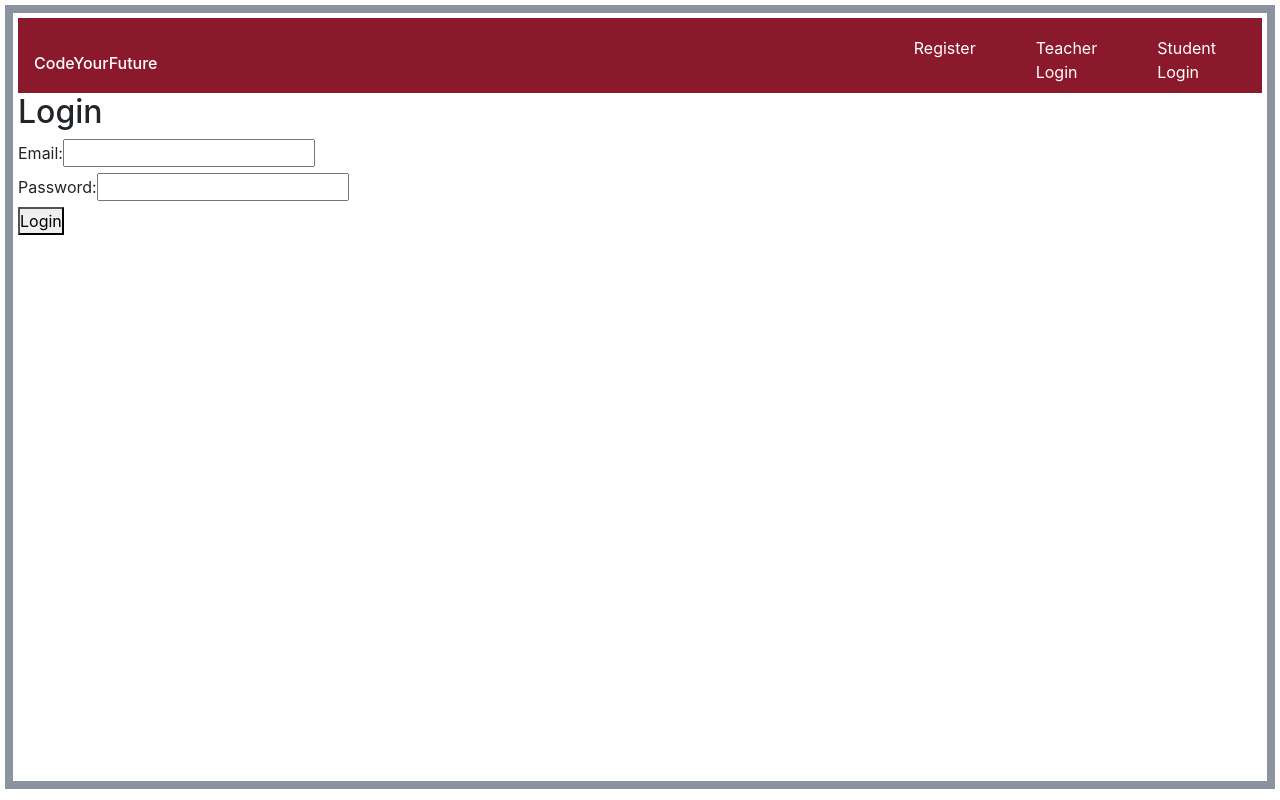
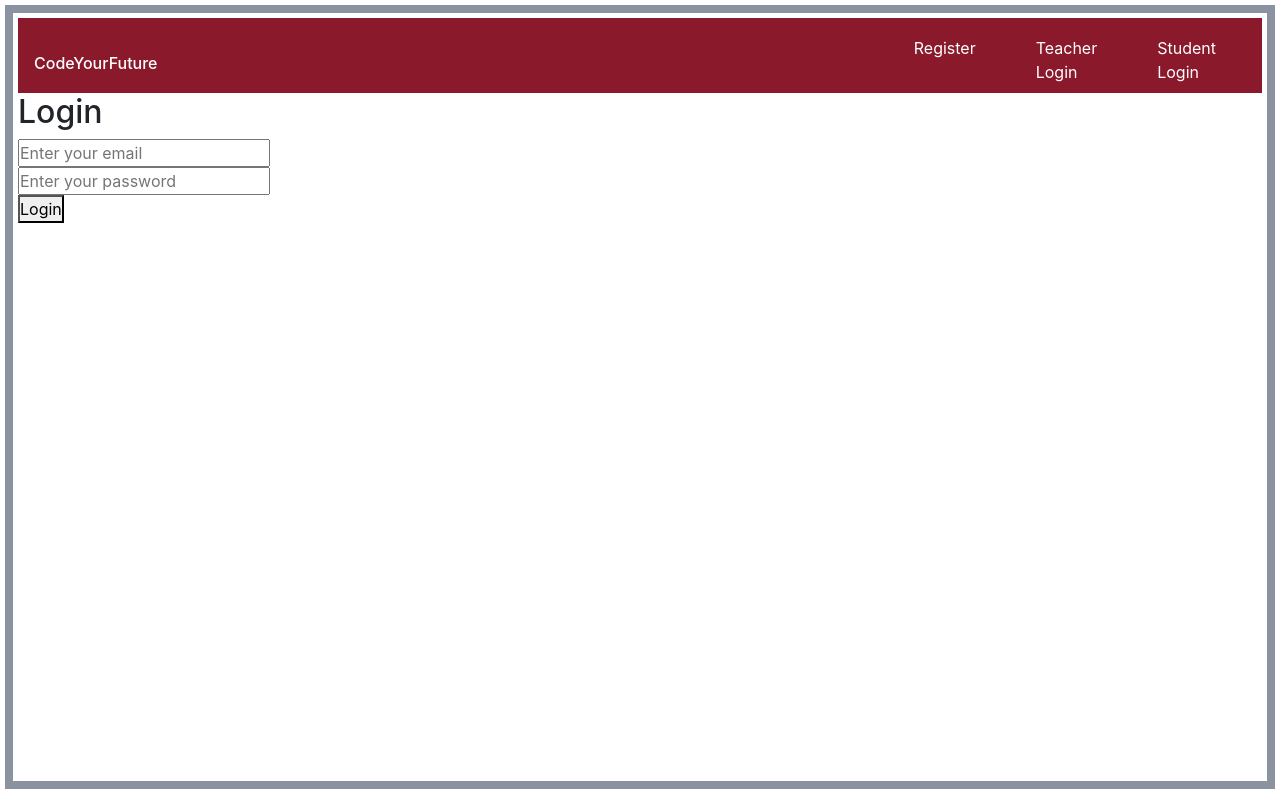
Before and after one commit to Fatimohkuforiji1/modest-buffalo-quizz, a React (Create React App) app in the folder client/: page /login in a window 1280 px wide. Built offline with nearby package versions, Linux system fonts and the light colour scheme.

Commit message:
mades some changes to the database , server.js and login form

```diff
--- a/client/src/Component/LoginForm.js
+++ b/client/src/Component/LoginForm.js
@@ -12,7 +12,6 @@ function LoginForm() {
 
   function submitHandler(e) {
     e.preventDefault();
-    // console.log(details);
     const userLogin = { email: details.email, password: details.password };
 
     fetch("http://localhost:3100/api/login", {
@@ -28,9 +27,7 @@ function LoginForm() {
         if (data.message === "Login Sucessful") {
           setIsCorrect(true);
           authenticate();
-           //history.push("/quiz-home");
-
-           history.push("teacherQuiz");
+          history.push("teacherQuiz");
         } else {
 
           setIsCorrect(false);
@@ -43,41 +40,36 @@ function LoginForm() {
     <form>
       <div className="form-head">
         <h2>Login</h2>
-        {/* {error !== "" ? <div className="error">{error}</div> : ""} */}
+
         <div className="form-list">
-          <label name="email">Email:</label>
+          <label name="email"></label>
           <input
             type="text"
             name="email"
             id="email"
+            placeholder="Enter your email"
             onChange={(e) => setDetails({ ...details, email: e.target.value })}
             value={details.email}
           />
 
           <div className="form-list">
-            <label name="password">Password:</label>
+            <label name="password"></label>
             <input
               type="password"
               name="password"
               id="password"
+              placeholder="Enter your password"
               onChange={(e) =>
                 setDetails({ ...details, password: e.target.value })
               }
               value={details.password}
             />
           </div>
-          {/* <input type="submit" value="LOGIN" /> */}
-          {/* <button onClick={Logout}>Logout</button> */}
-          <button type="submit" onClick={submitHandler}>
+
+          <button className="login-btn" type="submit" onClick={submitHandler}>
             Login
           </button>
-          {/*
-            <Link to="/quiz-home" className="link">
-              <button type="submit">Login</button>
-          </Link>
-           <Link to="/quiz-home" className="link">
-              <button type="submit">Login</button>
-          </Link> */}
+
         </div>
       </div>
     </form>
```
Also changed, not shown: 2 other files (tests, documents, lock files or other folders).
